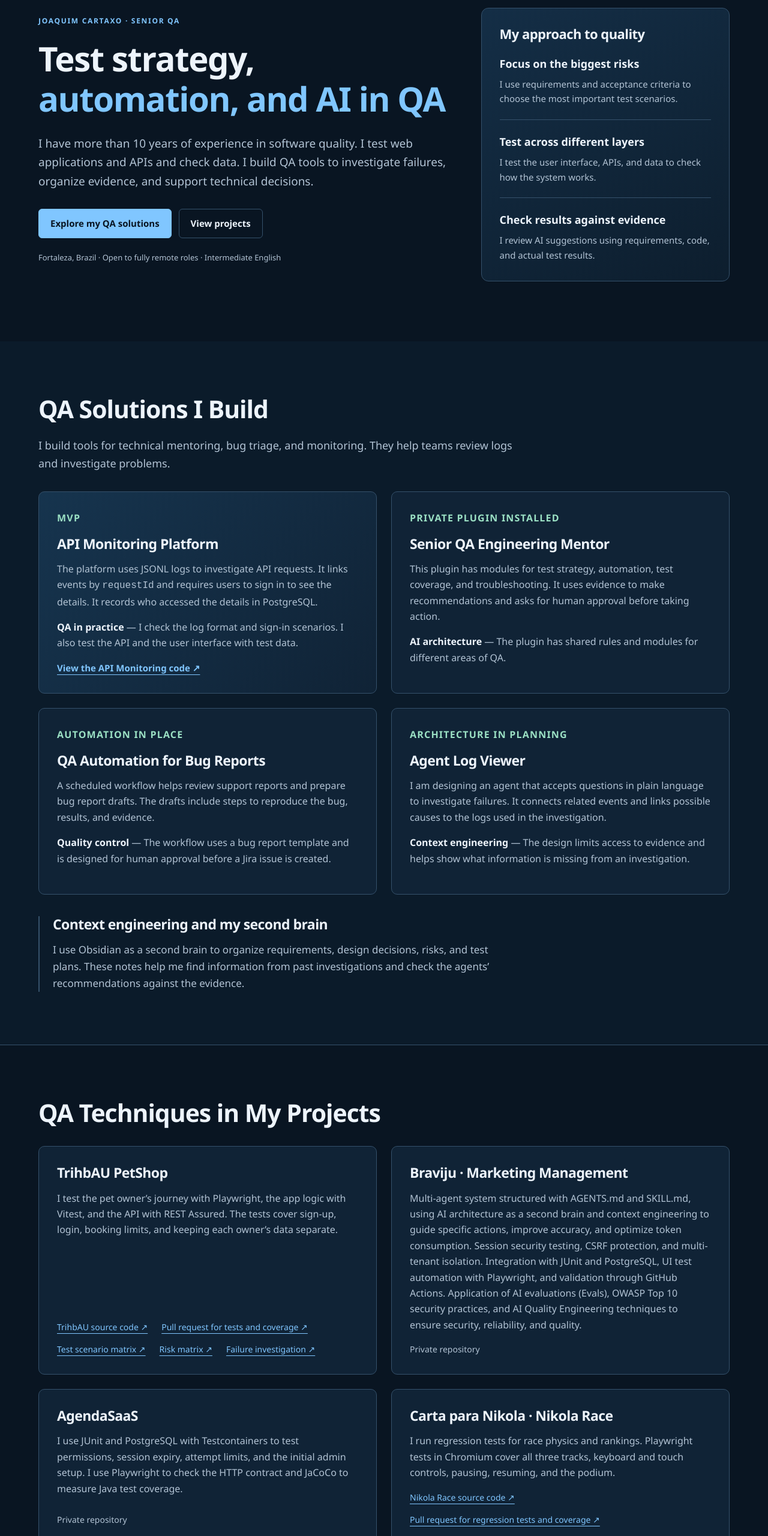
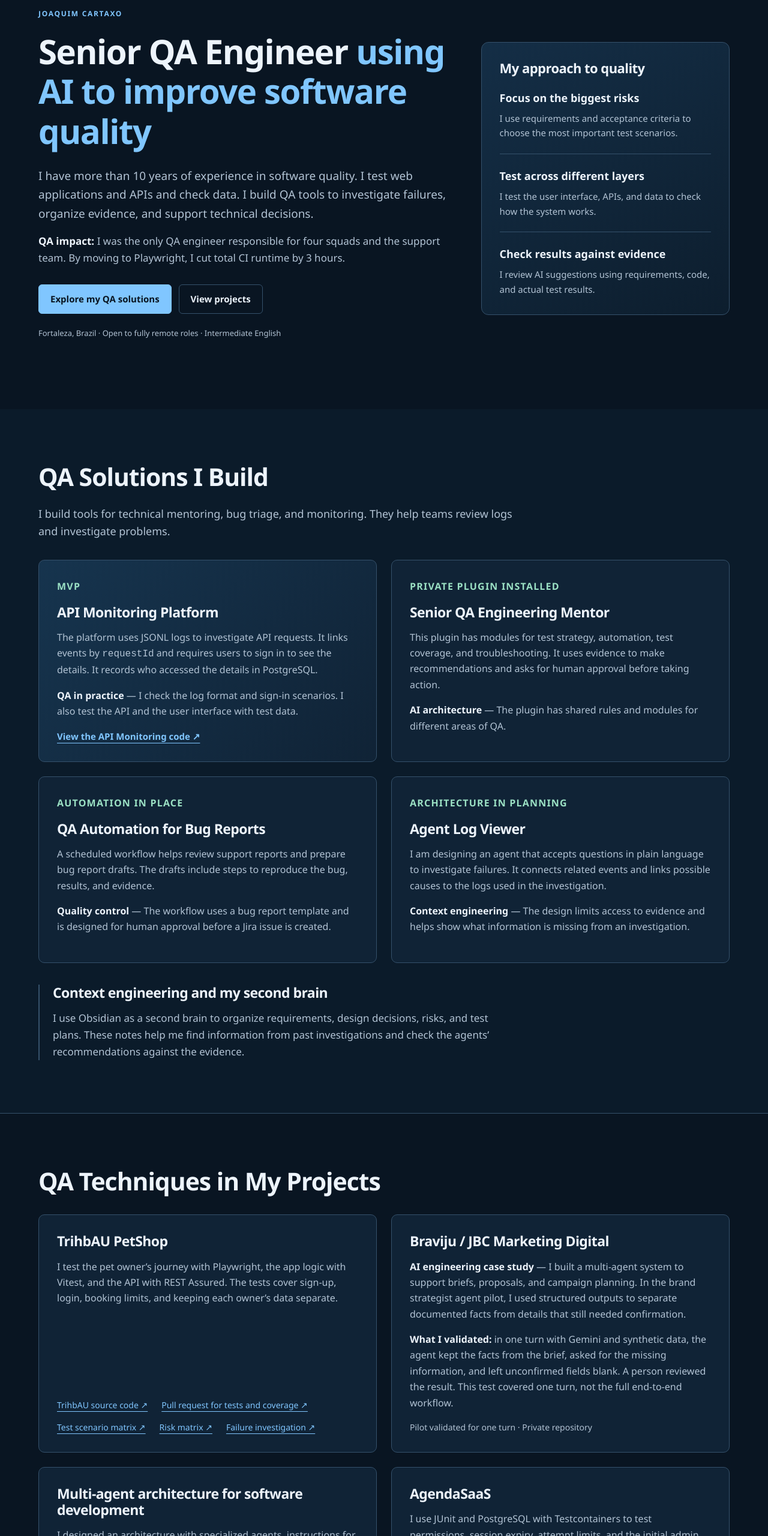
Before and after one commit to JoaquimcartaxoQA/JoaquimcartaxoQA.github.io, a plain HTML site: page en.html in a window 1280 px wide. Shown: the part 160-2720 px from the top of the page at 60% size. Drawn offline with Linux system fonts and the light colour scheme.

Commit message:
Destaca impacto de QA e estudos de caso de IA no portfólio

```diff
--- a/en.html
+++ b/en.html
@@ -3,7 +3,7 @@
 <head>
 <meta charset="UTF-8"><meta name="viewport" content="width=device-width, initial-scale=1">
 <meta name="description" content="Joaquim Cartaxo, Senior QA Engineer. Test strategy, web and API automation, and tools for troubleshooting, monitoring, and AI in QA.">
-<meta name="theme-color" content="#091522"><title>Joaquim Cartaxo | Senior QA · Automation · AI in QA</title><link rel="stylesheet" href="styles.css">
+<meta name="theme-color" content="#091522"><title>Joaquim Cartaxo | Senior QA Engineer · Automation · AI in QA</title><link rel="stylesheet" href="styles.css">
 <link rel="alternate" hreflang="pt-BR" href="https://joaquimcartaxoqa.github.io/"><link rel="alternate" hreflang="en" href="https://joaquimcartaxoqa.github.io/en.html">
 </head>
 <body>
@@ -25,9 +25,10 @@
 <main id="conteudo">
 <section id="inicio" class="hero wrap" aria-labelledby="titulo">
   <div>
-    <p class="eyebrow">Joaquim Cartaxo · Senior QA</p>
-    <h1 id="titulo">Test strategy, <span>automation, and AI in QA</span></h1>
+    <p class="eyebrow">Joaquim Cartaxo</p>
+    <h1 id="titulo">Senior QA Engineer <span>using AI to improve software quality</span></h1>
     <p class="intro">I have more than 10 years of experience in software quality. I test web applications and APIs and check data. I build QA tools to investigate failures, organize evidence, and support technical decisions.</p>
+    <p id="impacto-qa"><strong>QA impact:</strong> I was the only QA engineer responsible for four squads and the support team. By moving to Playwright, I cut total CI runtime by 3 hours.</p>
     <div class="buttons">
       <a class="btn primary" href="#solucoes">Explore my QA solutions</a>
       <a class="btn" href="#projetos">View projects</a>
@@ -97,10 +98,16 @@
           <a href="https://github.com/JoaquimcartaxoQA/trihbau-petshop-login/blob/4f6d14f92264f8850523cf0dc3175b41ac50e2c8/docs/qa/analise-falha-tecnica-3.md">Failure investigation ↗</a>
         </div>
       </article>
-      <article class="project">
-        <h3>Braviju · Marketing Management</h3>
-        <p>Multi-agent system structured with AGENTS.md and SKILL.md, using AI architecture as a second brain and context engineering to guide specific actions, improve accuracy, and optimize token consumption. Session security testing, CSRF protection, and multi-tenant isolation. Integration with JUnit and PostgreSQL, UI test automation with Playwright, and validation through GitHub Actions. Application of AI evaluations (Evals), OWASP Top 10 security practices, and AI Quality Engineering techniques to ensure security, reliability, and quality.</p>
-        <p class="note">Private repository</p>
+      <article class="project" id="caso-braviju">
+        <h3>Braviju / JBC Marketing Digital</h3>
+        <p><strong>AI engineering case study</strong> — I built a multi-agent system to support briefs, proposals, and campaign planning. In the brand strategist agent pilot, I used structured outputs to separate documented facts from details that still needed confirmation.</p>
+        <p><strong>What I validated:</strong> in one turn with Gemini and synthetic data, the agent kept the facts from the brief, asked for the missing information, and left unconfirmed fields blank. A person reviewed the result. This test covered one turn, not the full end-to-end workflow.</p>
+        <p class="note">Pilot validated for one turn · Private repository</p>
+      </article>
+      <article class="project" id="arquitetura-multiagente">
+        <h3>Multi-agent architecture for software development</h3>
+        <p>I designed an architecture with specialized agents, instructions for each role, and shared context. I use it to build tools that support QA work: organizing requirements and acceptance criteria, finding risks and gaps in test coverage, and gathering evidence to investigate failures.</p>
+        <p>Automated tests still run the software checks. The agents help interpret results and suggest next steps, with human review.</p>
       </article>
       <article class="project">
         <h3>AgendaSaaS</h3>
@@ -133,6 +140,6 @@
 <article><div class="period">Jan 2019 — Mar 2021</div><div><h3>Spread Tecnologia</h3><p class="role">Senior Quality Assurance Engineer</p><p>I worked with a software development team to turn client requirements into test cases. I set shared standards for test cases and evidence, shared knowledge, and worked closely with developers.</p><p>I ran manual tests, used SQL to check data in SAP ERP, and managed tests and bugs with TestLink, Mantis, and HP-ALM.</p></div></article>
 <article><div class="period">Feb 2015 — Jul 2018</div><div><h3>FortalNET</h3><p class="role">Junior QA to Senior QA Analyst</p><p>I tested a sales application for an internet service provider. I learned how the telecom business worked, planned tests, checked end-to-end workflows, and validated data.</p><p>I used SQL, Jira, and TestLink. I studied Selenium to build my test automation skills.</p></div></article>
 </div><p class="education"><strong>Education:</strong> Systems Analysis and Development — FAMETRO (2010–2013). Technical Program in IT — CEPEP (2011–2012).</p></div></section>
-<section id="contato"><div class="wrap contact-layout"><div><p class="eyebrow">Contact</p><h2>Let’s talk about software quality.</h2><p class="section-lead">I am looking for remote Senior QA and QA Automation roles. I bring test strategy, automation skills, and an understanding of business needs.</p></div><div class="contact-links"><a class="btn primary" href="mailto:jcartaxo.bjj@gmail.com">Send an email ↗</a><a class="btn" href="https://wa.me/5585997339952?text=Hi%20Joaquim%2C%20I%20saw%20your%20portfolio%20and%20would%20like%20to%20talk." target="_blank" rel="noopener noreferrer">WhatsApp ↗</a><a class="text-link" href="https://www.linkedin.com/in/joaquim-cartaxo-qa/" target="_blank" rel="noopener noreferrer">LinkedIn ↗</a><a class="text-link" href="https://github.com/JoaquimcartaxoQA" target="_blank" rel="noopener noreferrer">GitHub ↗</a></div></div></section>
+<section id="contato"><div class="wrap contact-layout"><div><p class="eyebrow">Contact</p><h2>Let’s talk about software quality.</h2><p class="section-lead">I am mainly looking for remote Senior QA Engineer or Senior QA Automation Engineer roles. I also consider AI Engineer roles focused on AI agents, multi-agent orchestration, and evaluation of LLM outputs.</p></div><div class="contact-links"><a class="btn primary" href="mailto:jcartaxo.bjj@gmail.com">Send an email ↗</a><a class="btn" href="https://wa.me/5585997339952?text=Hi%20Joaquim%2C%20I%20saw%20your%20portfolio%20and%20would%20like%20to%20talk." target="_blank" rel="noopener noreferrer">WhatsApp ↗</a><a class="text-link" href="https://www.linkedin.com/in/joaquim-cartaxo-qa/" target="_blank" rel="noopener noreferrer">LinkedIn ↗</a><a class="text-link" href="https://github.com/JoaquimcartaxoQA" target="_blank" rel="noopener noreferrer">GitHub ↗</a></div></div></section>
 </main><footer><div class="wrap"><p>© 2026 Joaquim Cartaxo</p><a href="#inicio">Back to top ↑</a></div></footer>
 </body></html>
```
Also changed, not shown: index.html (+15 -8 lines).
